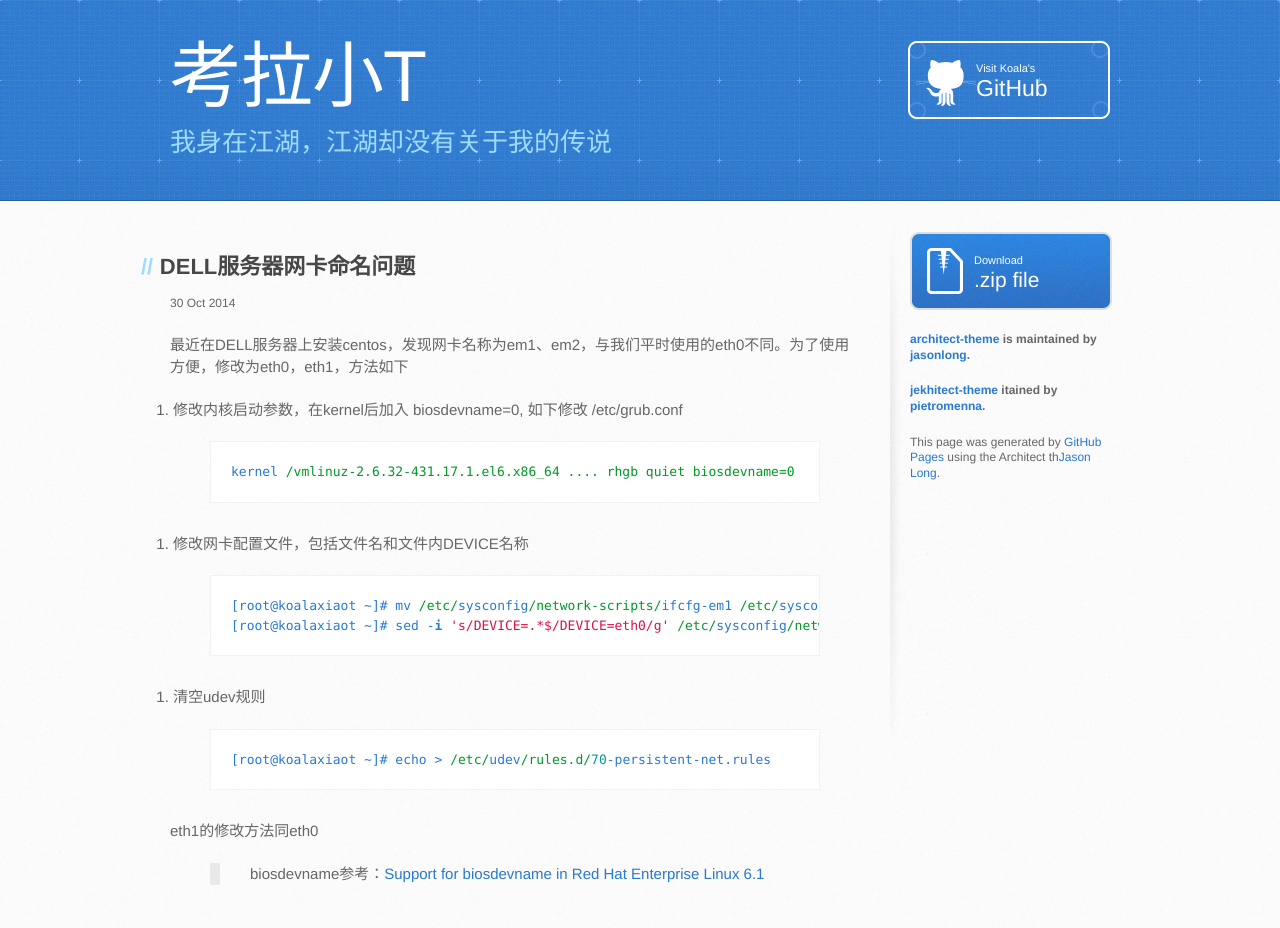
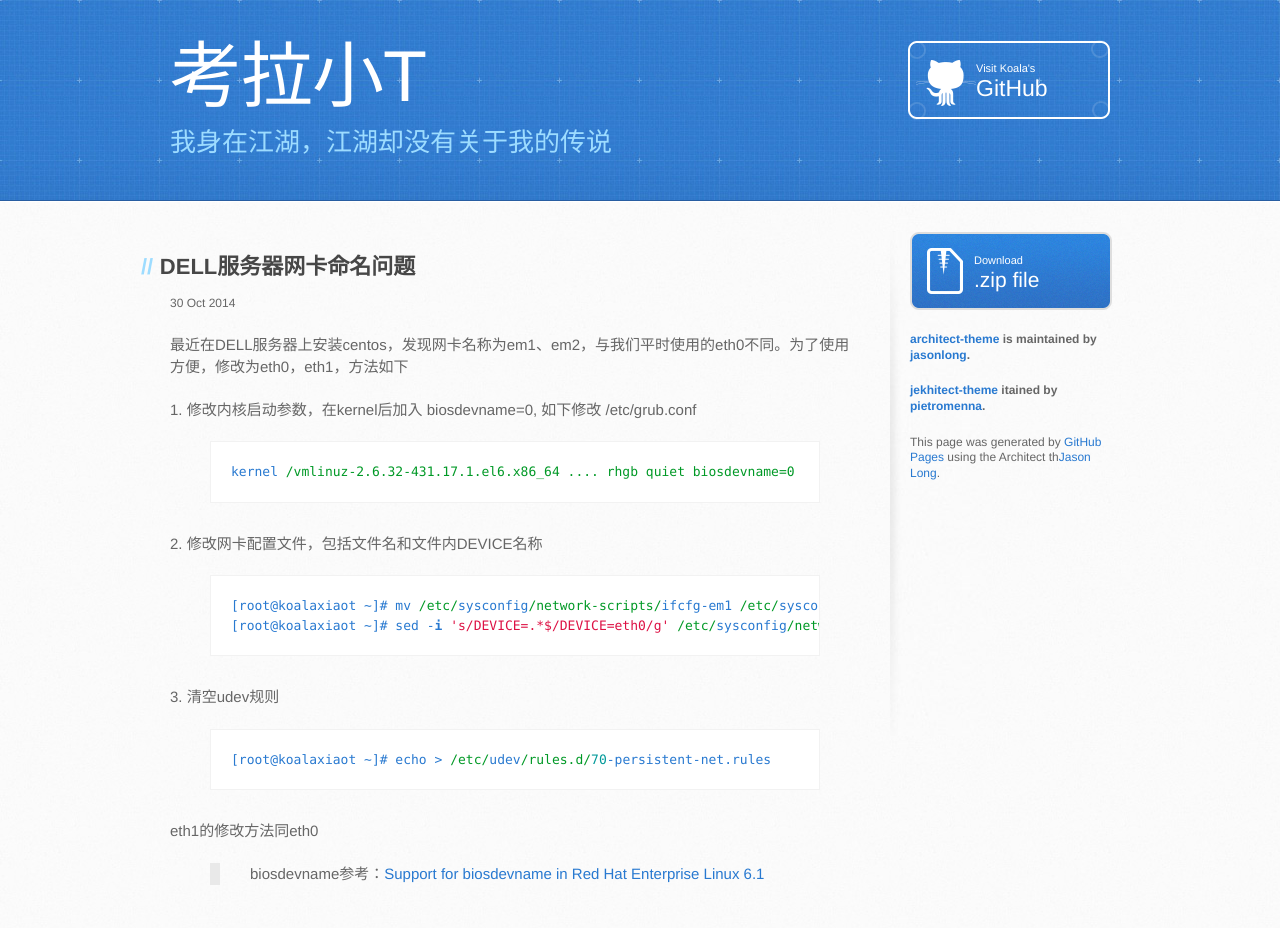
Before and after one commit to koalaxiaot/koalaxiaot.github.com, a Jekyll site: the page built from _posts/2014-10-30-dell-interface-rename.md, in a window 1280 px wide. Built offline with Jekyll 4.4.1, drawn with Linux system fonts in a browser that asks for light colours.

Commit message:
change link

```diff
--- a/_posts/2014-10-30-dell-interface-rename.md
+++ b/_posts/2014-10-30-dell-interface-rename.md
@@ -6,20 +6,20 @@ category: Linux
 
 最近在DELL服务器上安装centos，发现网卡名称为em1、em2，与我们平时使用的eth0不同。为了使用方便，修改为eth0，eth1，方法如下
 
-1. 修改内核启动参数，在kernel后加入 biosdevname=0, 如下修改 /etc/grub.conf
+1\. 修改内核启动参数，在kernel后加入 biosdevname=0, 如下修改 /etc/grub.conf
 
 {% highlight vim %}
 kernel /vmlinuz-2.6.32-431.17.1.el6.x86_64 .... rhgb quiet biosdevname=0    //省略了部分参数
 {% endhighlight %}
 
-2. 修改网卡配置文件，包括文件名和文件内DEVICE名称
+2\. 修改网卡配置文件，包括文件名和文件内DEVICE名称
 
 {% highlight vim %}
 [root@koalaxiaot ~]# mv /etc/sysconfig/network-scripts/ifcfg-em1 /etc/sysconfig/network-scripts/ifcfg-eth0
 [root@koalaxiaot ~]# sed -i 's/DEVICE=.*$/DEVICE=eth0/g' /etc/sysconfig/network-scripts/ifcfg-eth0
 {% endhighlight %}
 
-3. 清空udev规则
+3\. 清空udev规则
 
 
 {% highlight vim %}
@@ -29,4 +29,4 @@ kernel /vmlinuz-2.6.32-431.17.1.el6.x86_64 .... rhgb quiet biosdevname=0    //
 
 eth1的修改方法同eth0
 
-> biosdevname参考：[Support for biosdevname in Red Hat Enterprise Linux 6.1](https://access.redhat.com/documentation/en-US/Red_Hat_Enterprise_Linux/6/html/6.1_Release_Notes/ar01s01.html)
+> biosdevname参考：[Support for biosdevname in Red Hat Enterprise Linux 6.1](https://access.redhat.com/documentation/en-US/Red_Hat_Enterprise_Linux/6/html/6.1_Release_Notes/ar01s01.html){:target="_blank"}
```
